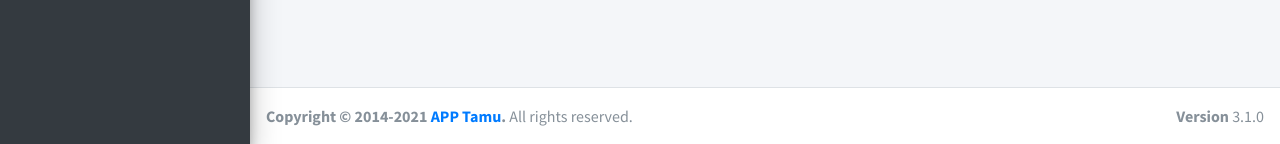
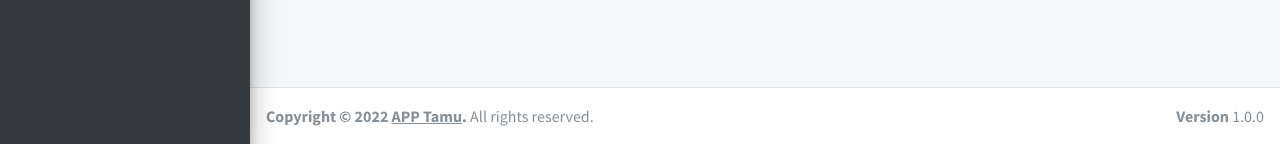
Before and after one commit to L9kyuu-AppWeb/app-tamu-latihan, a PHP site: page /index.php in a window 1280 px wide. Shown: the part 656-800 px from the top of the page. Run offline with PHP 8.4, Linux system fonts and the light colour scheme; some libraries are stand-ins or nearby versions.

Commit message:
first commit

```diff
--- a/tempelate/footer.php
+++ b/tempelate/footer.php
@@ -1,6 +1,6 @@
 <footer class="main-footer">
     <div class="float-right d-none d-sm-block">
-      <b>Version</b> 3.1.0
+      <b>Version</b> 1.0.0
     </div>
-    <strong>Copyright &copy; 2014-2021 <a href="https://adminlte.io">APP Tamu</a>.</strong> All rights reserved.
+    <strong>Copyright &copy; 2022 <u>APP Tamu</u>.</strong> All rights reserved.
   </footer>
```
